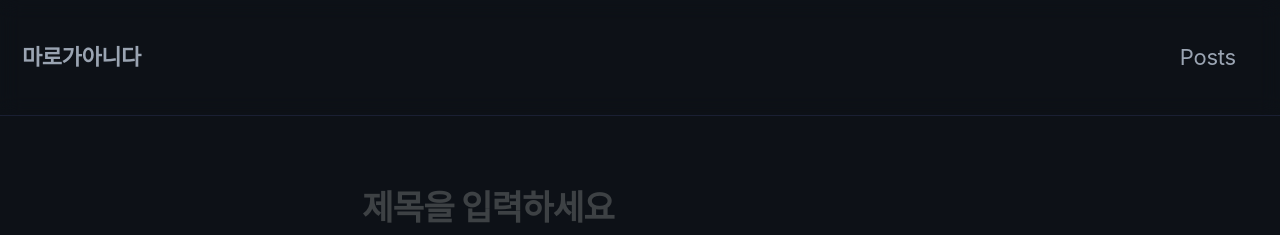
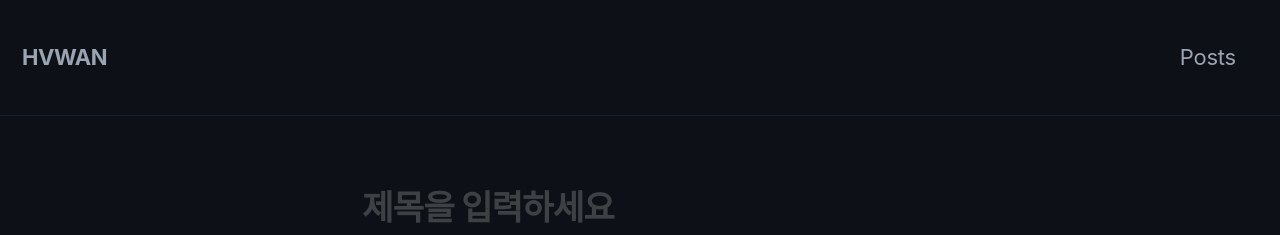
Before and after one commit to hvwan/hvwan.github.io, a Jekyll site: the page built from POST_TEMPLATE.md, in a window 1280 px wide. Shown: the top 235 px of the page. Built offline with Jekyll 4.4.1, drawn with Linux system fonts in a browser that asks for light colours; cached includes are drawn as plain includes.

Commit message:
Update _config.yml

```diff
--- a/_config.yml
+++ b/_config.yml
@@ -16,7 +16,7 @@ minimal_mistakes_skin    : "default" # "air", "aqua", "contrast", "dark", "dirt"
 
 # Site Settings
 locale                   : "ko-KR"
-title                    : "마로가아니다"
+title                    : "HVWAN"
 title_separator          : "-"
 subtitle                 :
 name                     : "RDDcat"
```
